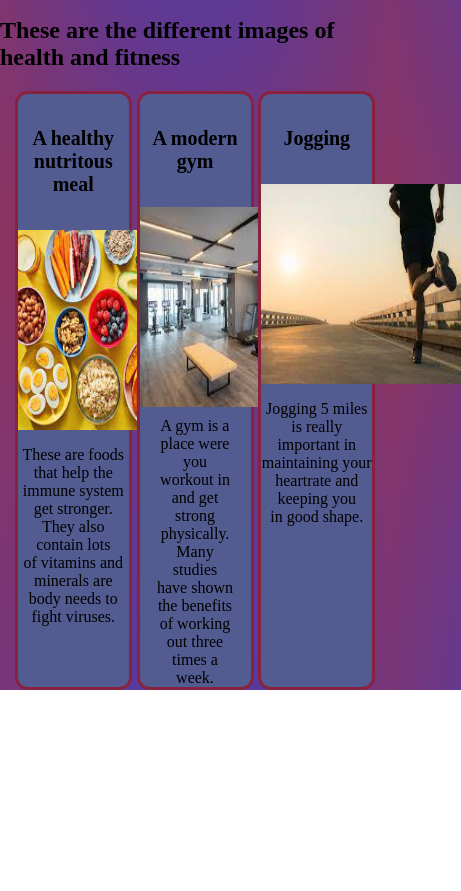
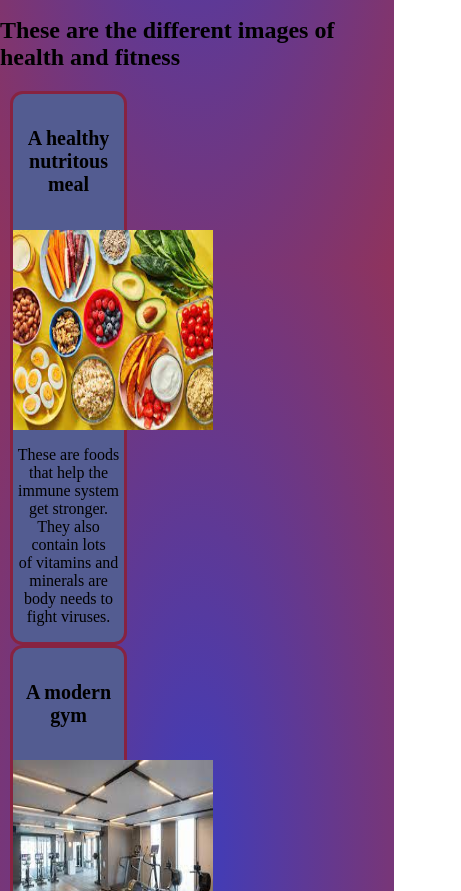
Before and after one commit to Soccermay/BMI-Website, a plain HTML site: page index.html in a window 390 px wide. Shown: the part 926-1817 px from the top of the page, 461 px wide, since content can reach past the window. Before the commit the page ends 1616 px from the top, so only its background shows below. Drawn offline with Linux system fonts and the light colour scheme; a web font is replaced by a local one.

Commit message:
CSS modification

```diff
--- a/style.css
+++ b/style.css
@@ -156,6 +156,12 @@ h1 {
     }
 
     section > p {
-        width: 85%;
+        width: 75%;
+    }
+
+    .container {
+        display: flex;
+        flex-direction: column;
+        height: 60vh;
     }
 }
```
